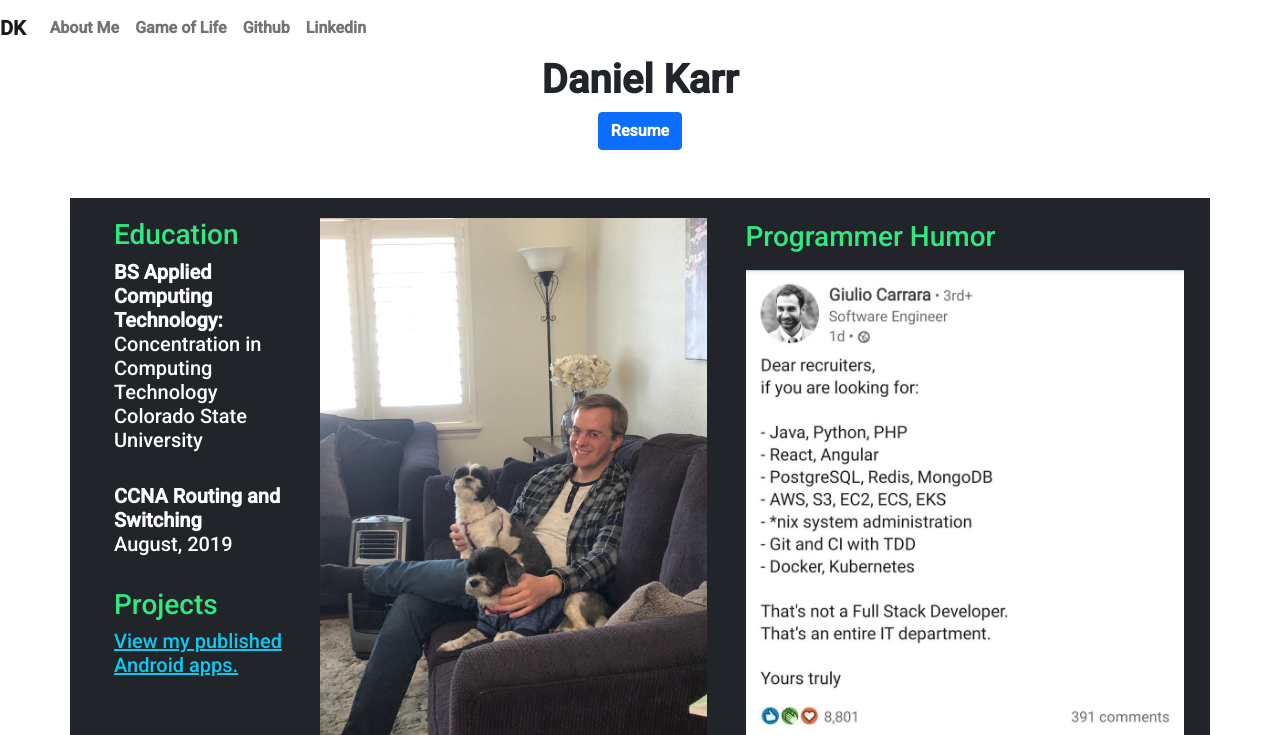
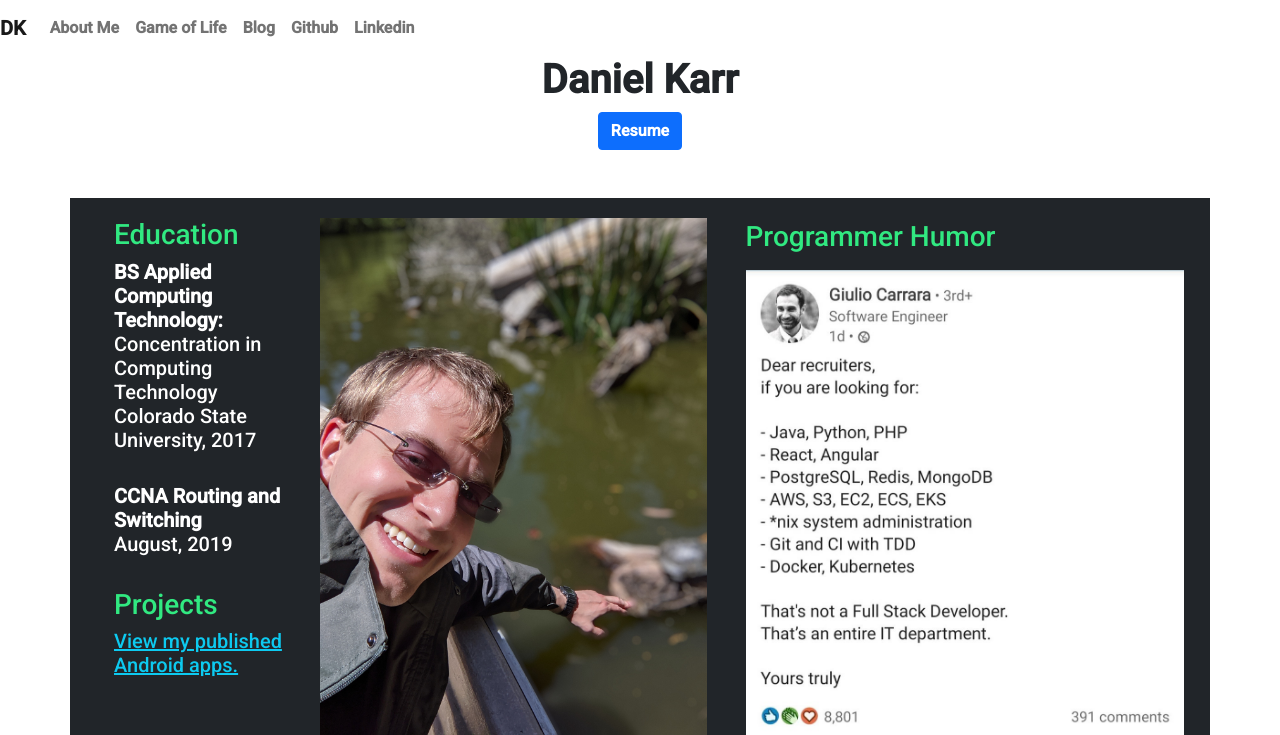
Before and after one commit to djkarr/django_project, a Django app: page / in a window 1280 px wide. Shown: the top 735 px of the page. Run offline with Django 3.2, Linux system fonts and the light colour scheme; parts of the project's set-up code (start-up, migrations or seed data) failed here and were passed over.

Commit message:
Revert "Merge pull request #1 from djkarr/GOL_Only"
This reverts commit 6e5395e5aa71997bf67942fee86e83c289fd4f2f, reversing
changes made to 85d4417bd462898ea4a4729733711f5bbd96fdb9.

```diff
--- a/daniels_django_laboratory/urls.py
+++ b/daniels_django_laboratory/urls.py
@@ -17,6 +17,7 @@ from django.contrib import admin
 from django.urls import path
 from dashboard import views
 from game_of_life import views as gol_views
+from blog import views as blog_views
 from django.conf.urls.static import static
 from django.conf import settings
 
@@ -24,6 +25,7 @@ urlpatterns = [
     path('admin/', admin.site.urls),
     path('', views.dashboard, name="dashboard"),
     path('gameoflife/', gol_views.game_of_life, name="gameoflife"),
+    path('blog/', blog_views.blog, name="blog"),
 ]
 
 urlpatterns += static(settings.MEDIA_URL, document_root=settings.MEDIA_ROOT)
--- a/dashboard/templates/dashboard/base.html
+++ b/dashboard/templates/dashboard/base.html
@@ -36,6 +36,9 @@
                     <a class="nav-link" href="{% url 'gameoflife' %}">Game of Life</a>
                 </li>
                 <li class="nav-item">
+                    <a class="nav-link" href="{% url 'blog' %}">Blog</a>
+                </li>
+                <li class="nav-item">
                     <a class="nav-link" href="https://github.com/djkarr" target="_blank" rel="noopener noreferrer">Github</a>
                 </li>
                 <li class="nav-item">
--- a/dashboard/templates/dashboard/home.html
+++ b/dashboard/templates/dashboard/home.html
@@ -4,6 +4,7 @@
 <div class="container text-center">
     <h1 class="fw-bold">Daniel Karr</h1>
     <a href="{% static 'dashboard/DKResume.pdf' %}" target="_blank"><button id="resume_button" class="btn btn-primary fw-bold">Resume</button></a>
+    {% comment %} <a href="{% static 'dashboard/coverLetter.pdf' %}" target="_blank"><button id="cover_letter_button" class="btn btn-primary fw-bold">Cover Letter</button></a> {% endcomment %}
 </div>
 <br><br>
 
@@ -13,7 +14,7 @@
             <div class="row">
                 <div class="col col-4">
                     <h3 class="neonGreen">Education</h3>
-                    <h5 class=""><strong>BS Applied Computing Technology:</strong><br>Concentration in Computing Technology<br>Colorado State University</h5><br>
+                    <h5 class=""><strong>BS Applied Computing Technology:</strong><br>Concentration in Computing Technology<br>Colorado State University, 2017</h5><br>
                     <h5><strong>CCNA Routing and Switching</strong><br>August, 2019</h5><br>
                     <h3 class="neonGreen">Projects</h3>
                     <a class="link-info" href="https://play.google.com/store/apps/developer?id=DK+Mobile" target="_blank"><h5>View my published Android apps.</h5></a>
```
Also changed, not shown: media/dashboard/images/profilepic2.jpg, media/dashboard/images/profilepic4.jpg (added), 1 other file.
